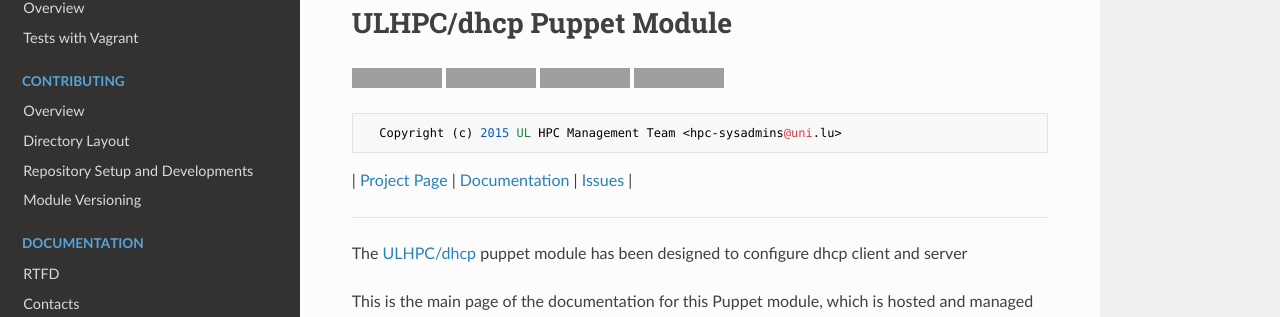
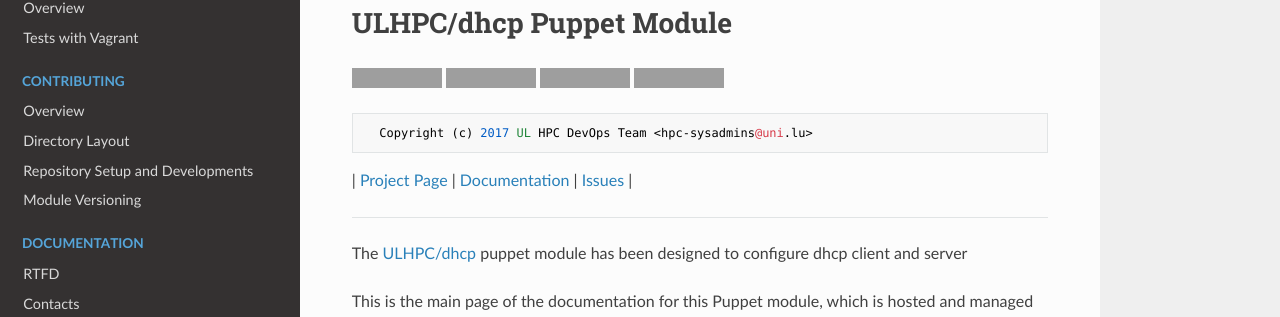
Before and after one commit to ULHPC/puppet-dhcp, an MkDocs documentation site: the page built from docs/index.md, in a window 1280 px wide and 971 px high, cut to the strip 143-460 px from the top of the window. Built offline with MkDocs 1.6.1, drawn with Linux system fonts in a browser that asks for light colours; nearby versions of some CDN libraries; old or Windows-style settings are respelled for this version of MkDocs; grey boxes are pictures that could not be loaded.

Commit message:
Updated authors list

```diff
--- a/docs/index.md
+++ b/docs/index.md
@@ -7,7 +7,7 @@
 ![Supported Platforms](http://img.shields.io/badge/platform-debian-lightgrey.svg)
 [![Documentation Status](https://readthedocs.org/projects/ulhpc-puppet-dhcp/badge/?version=latest)](https://readthedocs.org/projects/ulhpc-puppet-dhcp/?badge=latest)
 
-      Copyright (c) 2015 UL HPC Management Team <hpc-sysadmins@uni.lu>
+      Copyright (c) 2017 UL HPC DevOps Team <hpc-sysadmins@uni.lu>
 
 | [Project Page](https://github.com/ULHPC/puppet-dhcp) | [Documentation](http://ulhpc-puppet-dhcp.readthedocs.org/en/latest/) | [Issues](https://github.com/ULHPC/puppet-dhcp/issues) |
 
--- a/metadata.json
+++ b/metadata.json
@@ -1,7 +1,7 @@
 {
   "name": "ULHPC/dhcp",
   "version": "0.1.6",
-  "author": "UL HPC Management Team",
+  "author": "UL HPC DevOps Team",
   "mail": "hpc-sysadmins@uni.lu",
   "summary": "Configure DHCP client and server",
   "description": "Configure DHCP client and server",
```
Also changed, not shown: README.md (+1 -1 lines).
